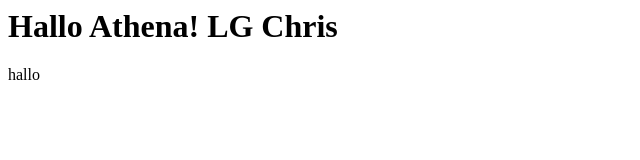
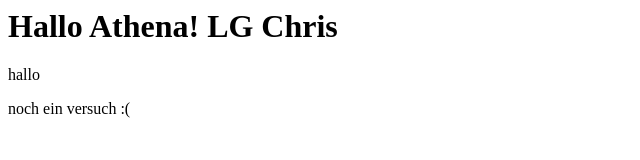
Before and after one commit to AthenaGraz/Wege-durch-das-Land, a plain HTML site: page index.html in a window 1280 px wide. Shown: the whole page, without its empty margins (0-640 px from the left). Drawn offline with Linux system fonts and the light colour scheme.

Commit message:
Update index.html

```diff
--- a/index.html
+++ b/index.html
@@ -1,2 +1,3 @@
 <h1>Hallo Athena! LG Chris</h1>
 hallo
+<p> noch ein versuch :( </p>
```
